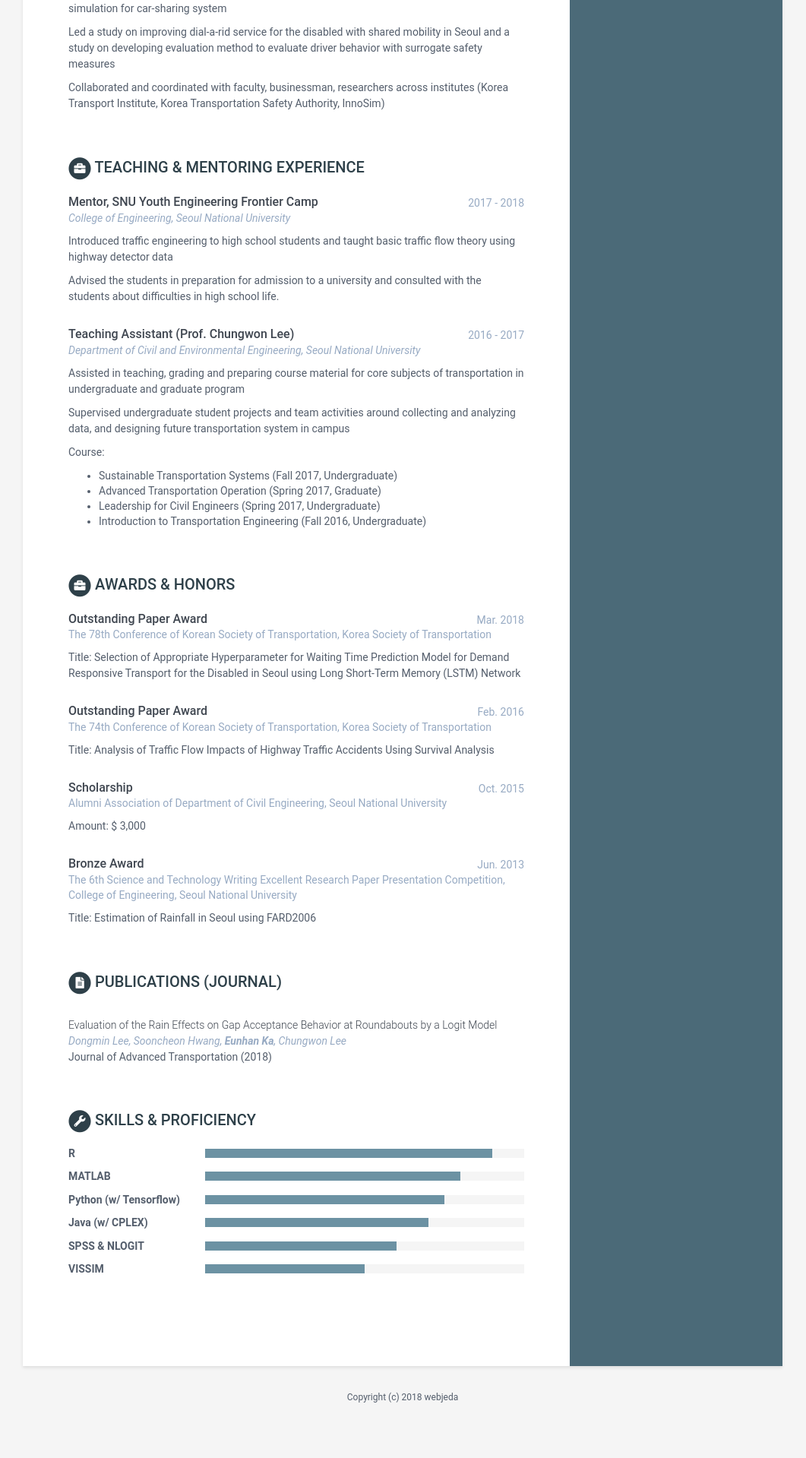
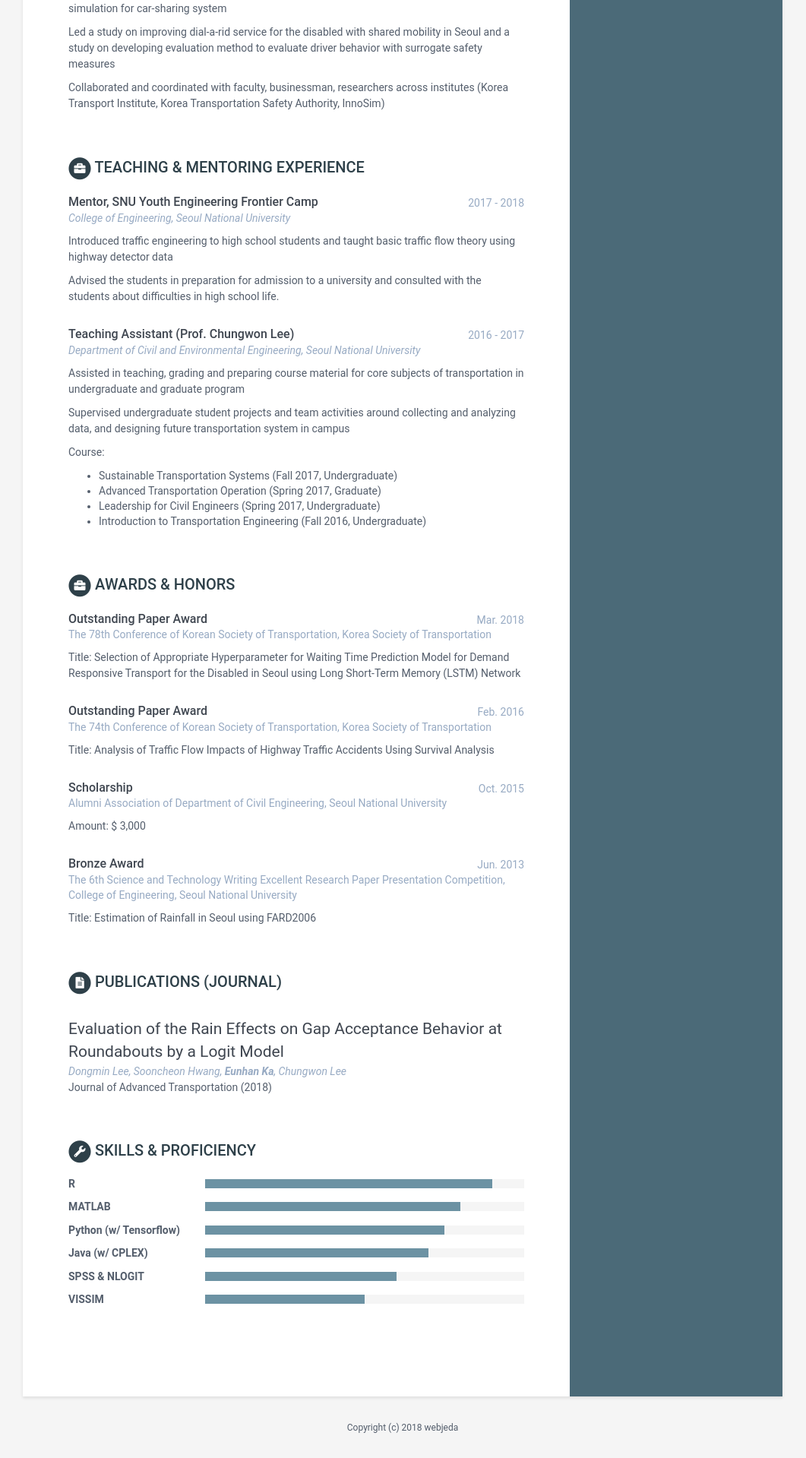
Before and after one commit to eunhanka/eunhanka.github.io, a Jekyll site: the page built from index.html, in a window 1280 px wide. Shown: the part 1296-3215 px from the top of the page at 76% size, without its empty margins (110-1171 px from the left). Built offline with Jekyll 4.4.1, drawn with Linux system fonts in a browser that asks for light colours; before the commit the page ends 3175 px from its top, so only the background shows below that.

Commit message:
Update _base.scss

```diff
--- a/_sass/_base.scss
+++ b/_sass/_base.scss
@@ -221,7 +221,8 @@ p {
     }
 
     .publication-title {
-        font-weight: 300;
+        font-size: 150%;
+        font-weight: 400;
         color: $text-color;
         margin-bottom: 1px;
     }
@@ -240,7 +241,8 @@ p {
     }
 
     .con_publication-title {
-        font-weight: 300;
+        font-size: 150%;
+        font-weight: 400;
         color: $text-color;
         margin-bottom: 1px;
     }
```
